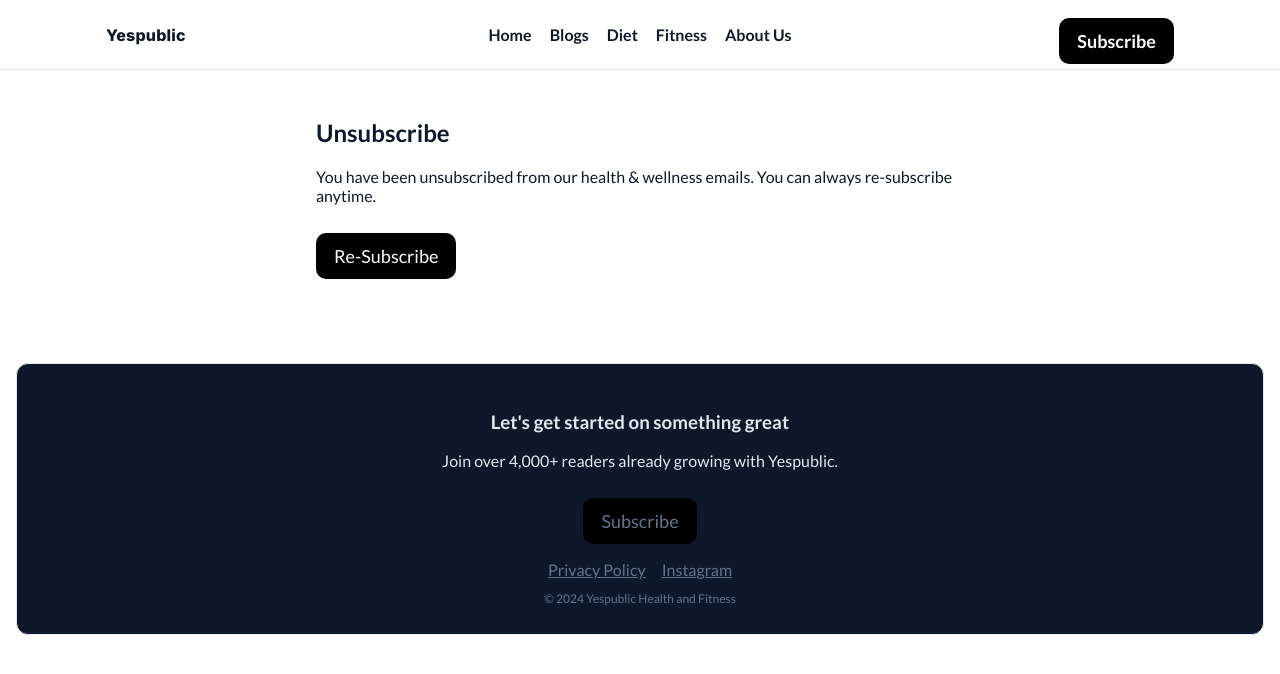
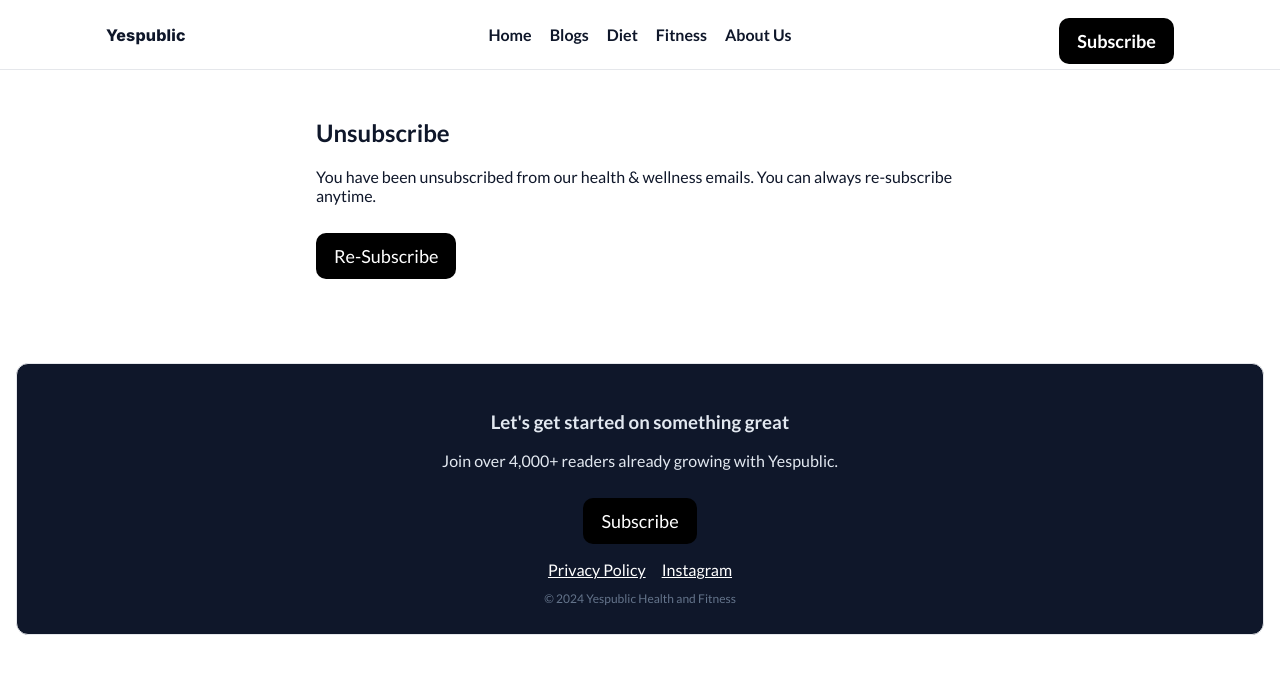
Before and after one commit to VibhuteAnjali/healthifyMe, a React (Vite) app in the folder yespublic-health/: page /unsubscribe in a window 1280 px wide. Shown: the top 674 px of the page. Built offline with nearby package versions, Linux system fonts and the light colour scheme.

Commit message:
Update App.css

```diff
--- a/yespublic-health/src/App.css
+++ b/yespublic-health/src/App.css
@@ -46,7 +46,7 @@ main { padding-bottom: 40px; }
 .cta { text-align:center; margin-bottom: 16px; }
 .actions { display:flex; gap:12px; justify-content:center; }
 .footer-links { display:flex; gap:16px; justify-content:center; margin: 12px 0; }
-.footer a { color: var(--muted); }
+.footer a { color: #ffffff; }
 .copyright { color: var(--muted); text-align:center; font-size: 12px; }
 
 /* Buttons and inputs */
```
